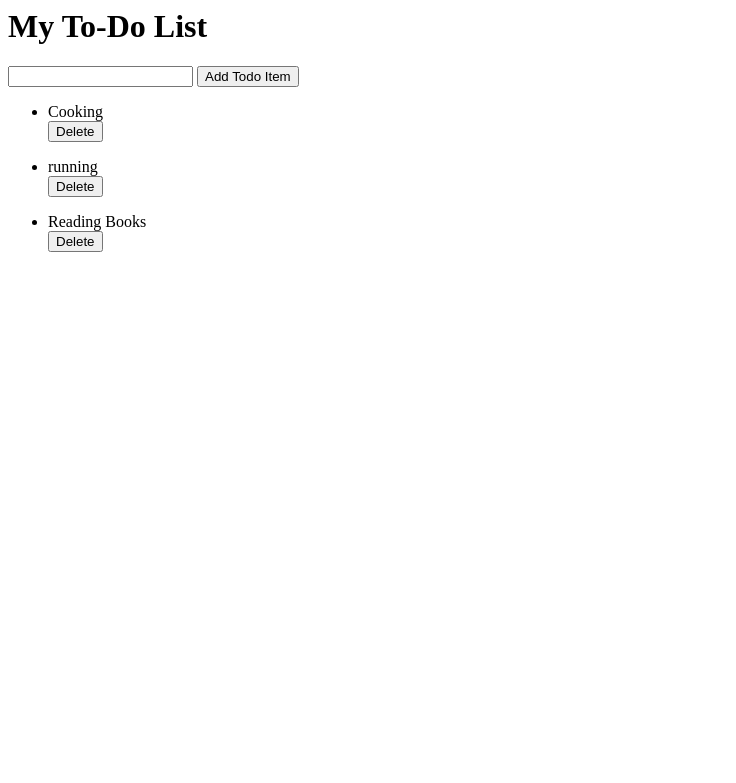
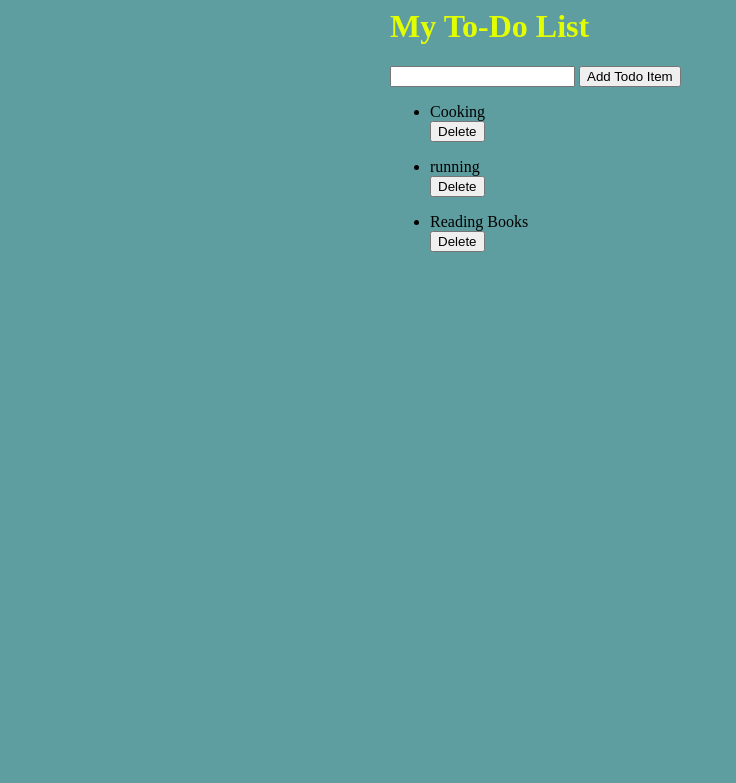
Before and after one commit to sachinr-7/To-Do-App, a Django app: page /todoapp/ in a window 1280 px wide. Shown: the top 783 px of the page, without its empty margins (0-736 px from the left). Run offline with Django 4.2, Linux system fonts and the light colour scheme; data comes from the database, SQL or seed files in the repository; both versions use the stored data as it was after the commit.

Commit message:
Updated html

```diff
--- a/todoproject/templates/todolist.html
+++ b/todoproject/templates/todolist.html
@@ -1,4 +1,17 @@
-<h1 color = "Green6"> My To-Do List</h1>
+
+
+<style>
+    .content {
+      max-width: 500px;
+      margin: auto;
+    }
+</style>
+
+<div class = "content">
+<html>
+    <body style="background-color: cadetblue;">
+
+<h1 style = "color:rgb(225, 255, 0);"> My To-Do List</h1>
 
 <form action ="/addTodoItem/" method = "post" > {% csrf_token %}
     <input type = "test" name = "content">
@@ -17,3 +30,6 @@
     {% endfor %}
 
 </ul>
+</div>
+</body>
+</html>
```
Also changed, not shown: todoproject/db.sqlite3.
